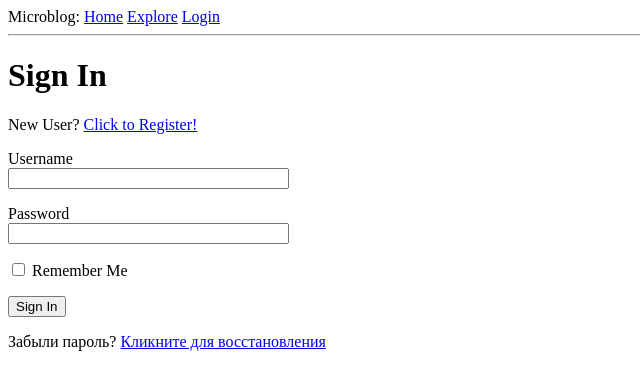
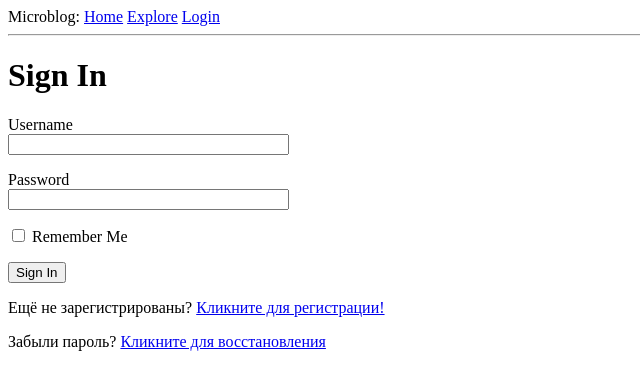
Before and after one commit to Tur-4000/microblog, a Flask app: page /login in a window 1280 px wide. Shown: the top 390 px of the page, without its empty margins (0-640 px from the left). Run offline with Flask 2, Linux system fonts and the light colour scheme.

Commit message:
мелкие правки

```diff
--- a/app/templates/login.html
+++ b/app/templates/login.html
@@ -1,6 +1,6 @@
 {% extends "base.html" %} {% block content %}
 <h1>Sign In</h1>
-<p>New User? <a href="{{ url_for('register') }}">Click to Register!</a></p>
+
 <form action="" method="post" novalidate>
     {{ form.hidden_tag() }}
     <p>
@@ -15,6 +15,10 @@
     <p>{{ form.submit() }}</p>
 </form>
 <p>
+    Ещё не зарегистрированы?
+    <a href="{{ url_for('register') }}">Кликните для регистрации!</a>
+</p>
+<p>
     Забыли пароль?
     <a href="{{ url_for('reset_password_request') }}">Кликните для восстановления</a>
 </p>
```
